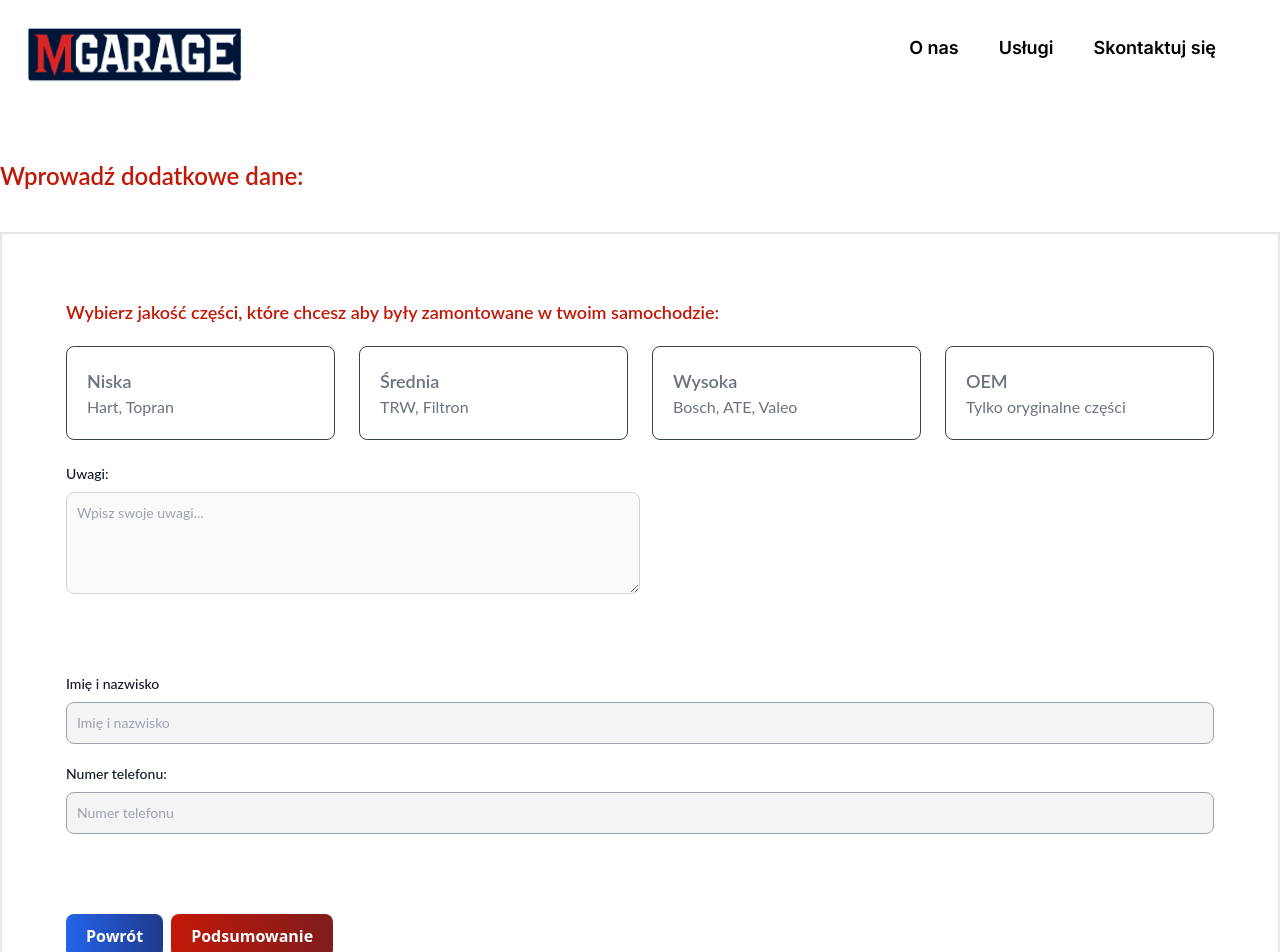
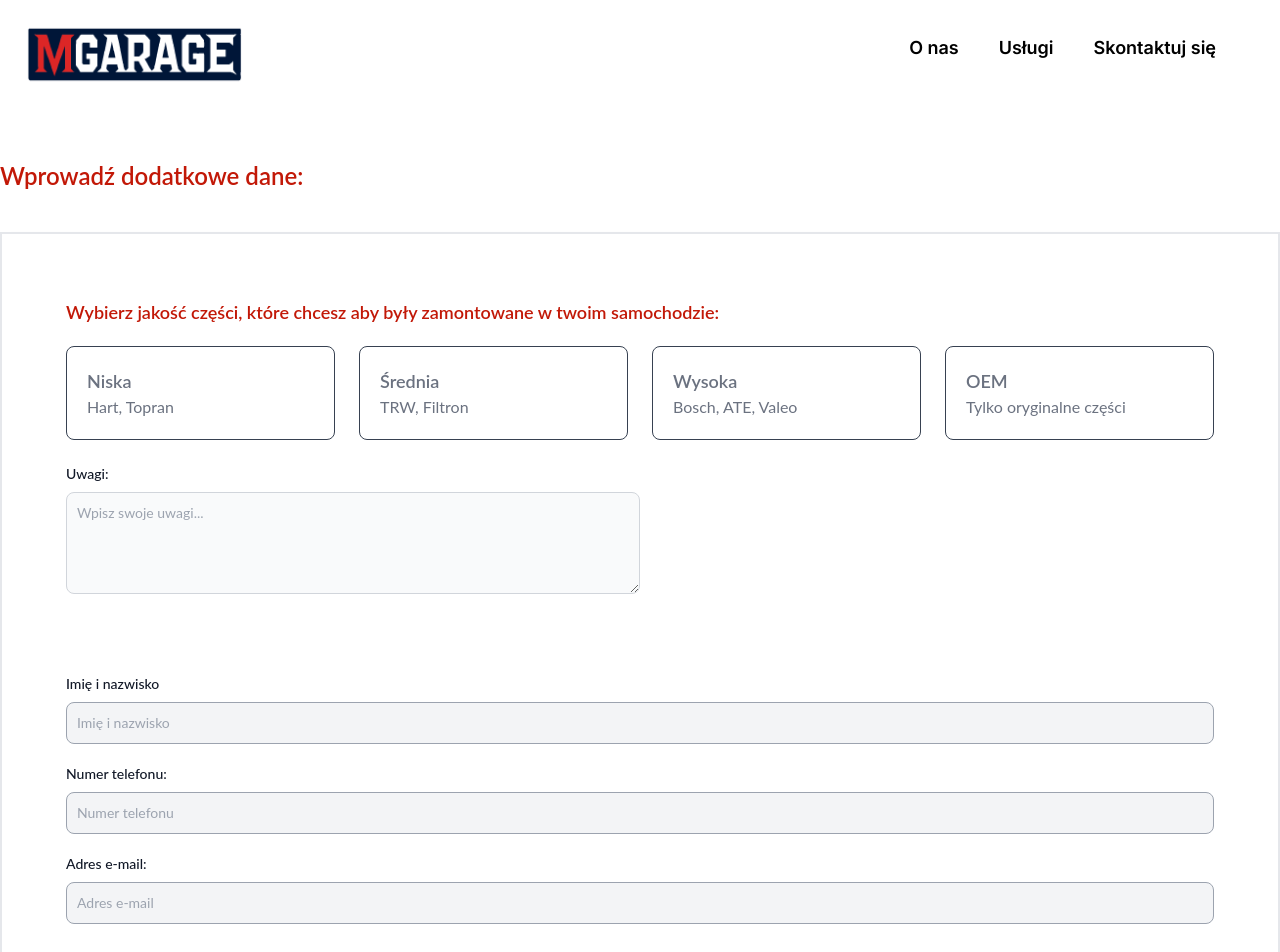
Before and after one commit to mg300/mgarage, a Next.js app: page /book/aditional in a window 1280 px wide. Shown: the top 952 px of the page. Built offline with nearby package versions, Linux system fonts and the light colour scheme.

Commit message:
add email field

```diff
--- a/src/app/book/aditional/page.tsx
+++ b/src/app/book/aditional/page.tsx
@@ -10,6 +10,7 @@ interface IAditional {
   info: string;
   name: string;
   phone: string;
+  email: string;
 }
 
 function Page() {
@@ -187,6 +188,23 @@ function Page() {
               placeholder="Numer telefonu"
             />
             <p className="text-red-600">{errors["phone"]?.message}</p>
+            <label htmlFor="email" className="block mb-2 text-sm font-medium text-gray-900 mt-5">
+              Adres e-mail:
+            </label>
+            <input
+              type="text"
+              id="email"
+              {...register("email", {
+                required: true && "Podaj email",
+                minLength: { value: 3, message: "Pole ma za mało znaków" },
+                maxLength: { value: 40, message: "Pole ma za dużo znaków" },
+              })}
+              className={` ${
+                errors["email"] ? "border-red-400 border-2" : "border-gray-400"
+              } bg-gray-100 border  text-gray-900 text-sm rounded-lg focus:ring-blue-500 focus:border-blue-500 block w-full p-2.5`}
+              placeholder="Adres e-mail"
+            />
+            <p className="text-red-600">{errors["email"]?.message}</p>
           </div>
           <div className="mt-20">
             <Link
```
